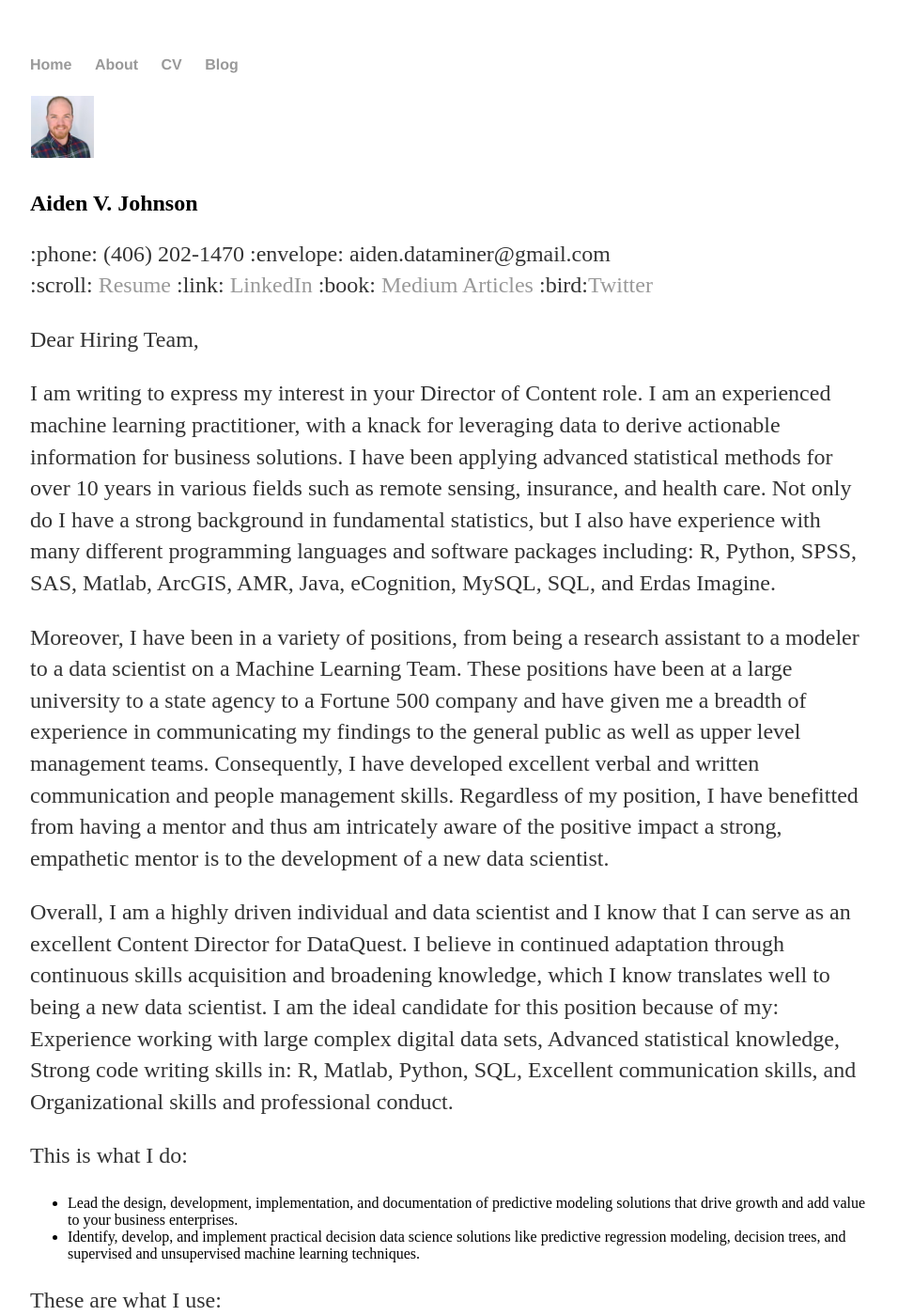
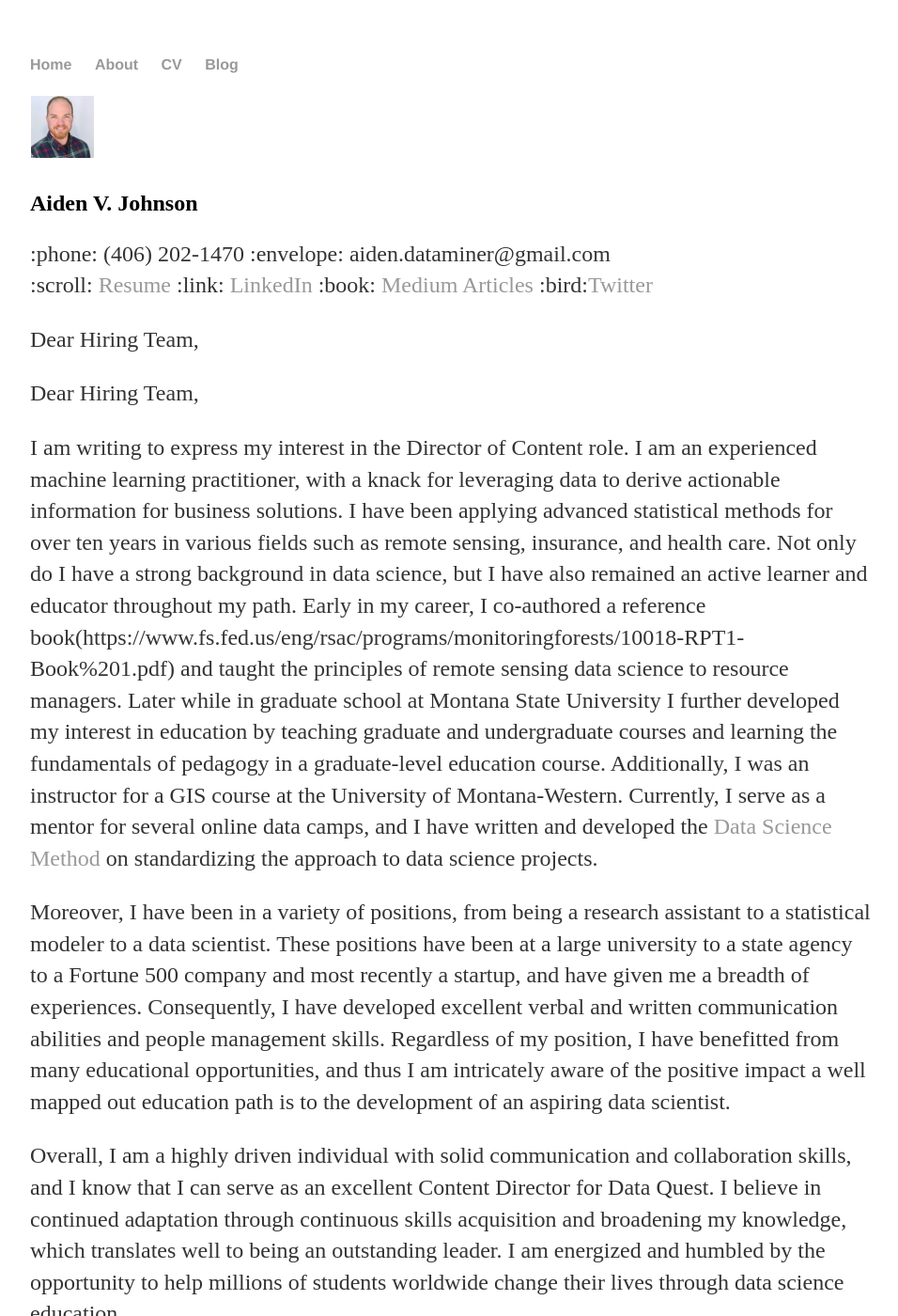
Before and after one commit to AVJdataminer/AVJdataminer.github.io, a Jekyll site: the page built from CoverLetter_dq.md, in a window 1280 px wide and 1400 px high. Shown: the whole window at 94% size, without its empty margins (160-1116 px from the left). Built offline with Jekyll 4.4.1, drawn with Linux system fonts in a browser that asks for light colours; our own code applies the rules of GitHub Pages for plain Markdown files; some of the changed text lies outside the part shown.

Commit message:
Edits v1

```diff
--- a/CoverLetter_dq.md
+++ b/CoverLetter_dq.md
@@ -5,38 +5,24 @@
 
 Dear Hiring Team,
 
-I am writing to express my interest in your Director of Content role. I am an experienced machine learning practitioner, with a knack for leveraging data to derive actionable information for business solutions.  I have been applying advanced statistical methods for over 10 years in various fields such as remote sensing, insurance, and health care. Not only do I have a strong background in fundamental statistics, but I also have experience with many different programming languages and software packages including: R, Python, SPSS, SAS, Matlab, ArcGIS, AMR, Java, eCognition, MySQL, SQL, and Erdas Imagine.
+Dear Hiring Team,
 
-Moreover, I have been in a variety of positions, from being a research assistant to a modeler to a data scientist on a Machine Learning Team. These positions have been at a large university to a state agency to a Fortune 500 company and have given me a breadth of experience in communicating my findings to the general public as well as upper level management teams. Consequently, I have developed excellent verbal and written communication and people management skills. Regardless of my position, I have benefitted from having a mentor and thus am intricately aware of the positive impact a strong, empathetic mentor is to the development of a new data scientist.
+I am writing to express my interest in the Director of Content role. I am an experienced machine learning practitioner, with a knack for leveraging data to derive actionable information for business solutions.  I have been applying advanced statistical methods for over ten years in various fields such as remote sensing, insurance, and health care. Not only do I have a strong background in data science, but I have also remained an active learner and educator throughout my path. Early in my career, I co-authored a reference book(https://www.fs.fed.us/eng/rsac/programs/monitoringforests/10018-RPT1-Book%201.pdf) and taught the principles of remote sensing data science to resource managers.  Later while in graduate school at Montana State University I further developed my interest in education by teaching graduate and undergraduate courses and learning the fundamentals of pedagogy in a graduate-level education course. Additionally, I was an instructor for a GIS course at the University of Montana-Western.  Currently, I serve as a mentor for several online data camps, and I have written and developed the [Data Science Method](https://medium.com/@aiden.dataminer/the-data-science-method-dsm-data-collection-organization-and-definitions-d19b6ff141c4) on standardizing the approach to data science projects.
 
-Overall, I am a highly driven individual and data scientist and I know that I can serve as an excellent Content Director for DataQuest. I believe in continued adaptation through continuous skills acquisition and broadening knowledge, which I know translates well to being a new data scientist. I am the ideal candidate for this position because of my:
-Experience working with large complex digital data sets,
-Advanced statistical knowledge,
-Strong code writing skills in: R, Matlab, Python, SQL,
-Excellent communication skills, and
-Organizational skills and professional conduct.
+Moreover, I have been in a variety of positions, from being a research assistant to a statistical modeler to a data scientist. These positions have been at a large university to a state agency to a Fortune 500 company and most recently a startup, and have given me a breadth of experiences. Consequently, I have developed excellent verbal and written communication abilities and people management skills. Regardless of my position, I have benefitted from many educational opportunities, and thus I am intricately aware of the positive impact a well mapped out education path is to the development of an aspiring data scientist.
 
-This is what I do:
-- Lead the design, development, implementation, and documentation of predictive modeling solutions that drive growth and add value to your business enterprises.
-- Identify, develop, and implement practical decision data science solutions like predictive regression modeling, decision trees, and supervised and unsupervised machine learning techniques.
+Overall, I am a highly driven individual with solid communication and collaboration skills, and I know that I can serve as an excellent Content Director for Data Quest. I believe in continued adaptation through continuous skills acquisition and broadening my knowledge, which translates well to being an outstanding leader. I am energized and humbled by the opportunity to help millions of students worldwide change their lives through data science education.
 
-These are what I use:
-
-:wrench: R, Python, SQL, PySpark, Keras, Tensorflow, Linux, AWS.
-
-
-This is how I am unique:
-
-- Proven flexibility and adaptability through continued skills acquistion and development.
-- Provide technical and professional development to aspiring data scientists via mentoring for several online data science bootcamps.
+I am the ideal candidate for this position because of my:
+* Experience teaching traditional and non-traditional students,
+* Excellent communication, collaboration, and leadership skills,
+* Experience formulating strategy and developing broader company goals,
+* Vast experience as a Data Scientist in many industries.
 
 Here are some examples of my data work on [Github](https://github.com/AVJdataminer/):
-•  [Data Science Project Review Framework](https://github.com/AVJdataminer/Model_Review_Methods)
+• [Data Science Project Review Framework](https://github.com/AVJdataminer/Model_Review_Methods)
 • [Callable Random Forest Regression Model in python](https://github.com/AVJdataminer/WH)
 • [Predicting sensor failure with Mxnet Neural Network Model in R](https://github.com/AVJdataminer/Sensor)
-• [R package to implement all pre-processing steps in data science projects.](https://github.com/AVJdataminer/Squeaky)
-
-Additionally, I have developed the [Data Science Method](https://medium.com/@aiden.dataminer/the-data-science-method-dsm-data-collection-organization-and-definitions-d19b6ff141c4) on standardizing the approach to data science projects.
 
 Please feel free to contact me to discuss my application further, and thank you for considering me for this exciting position.
 
```
